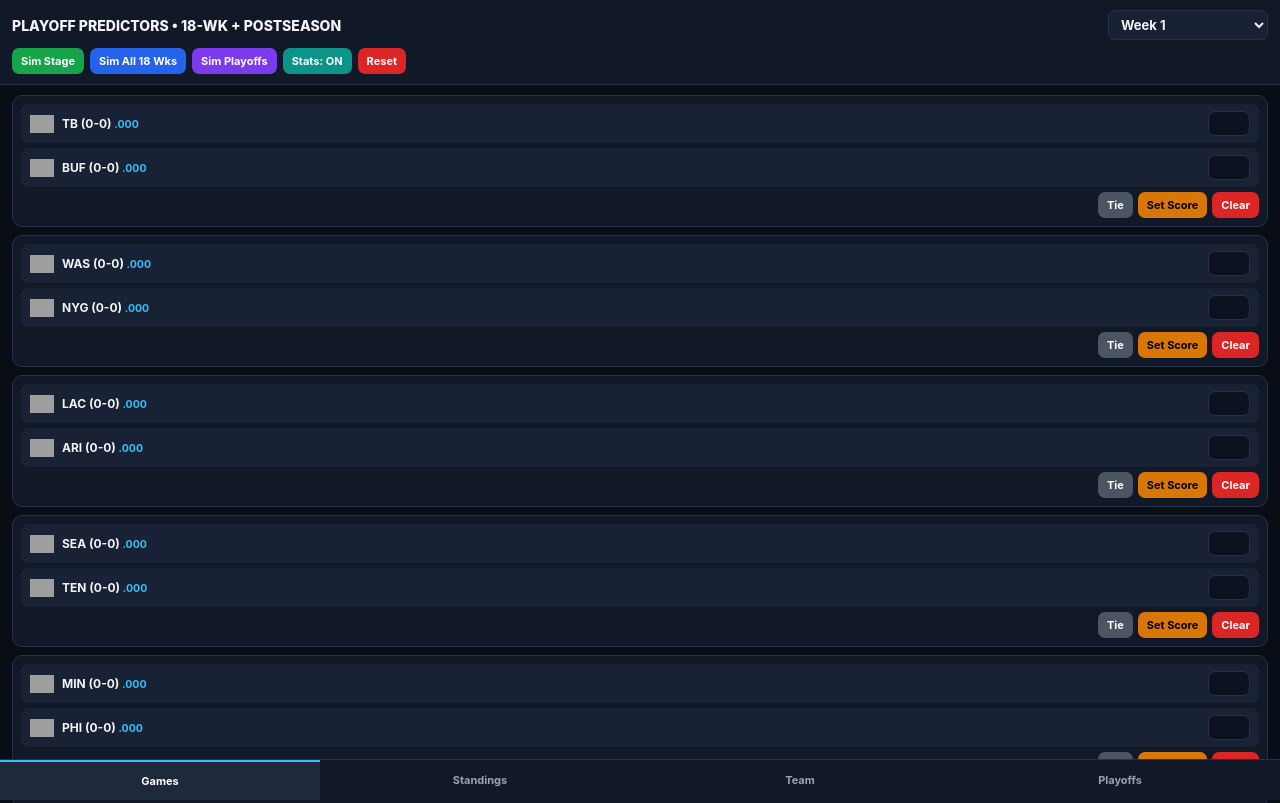
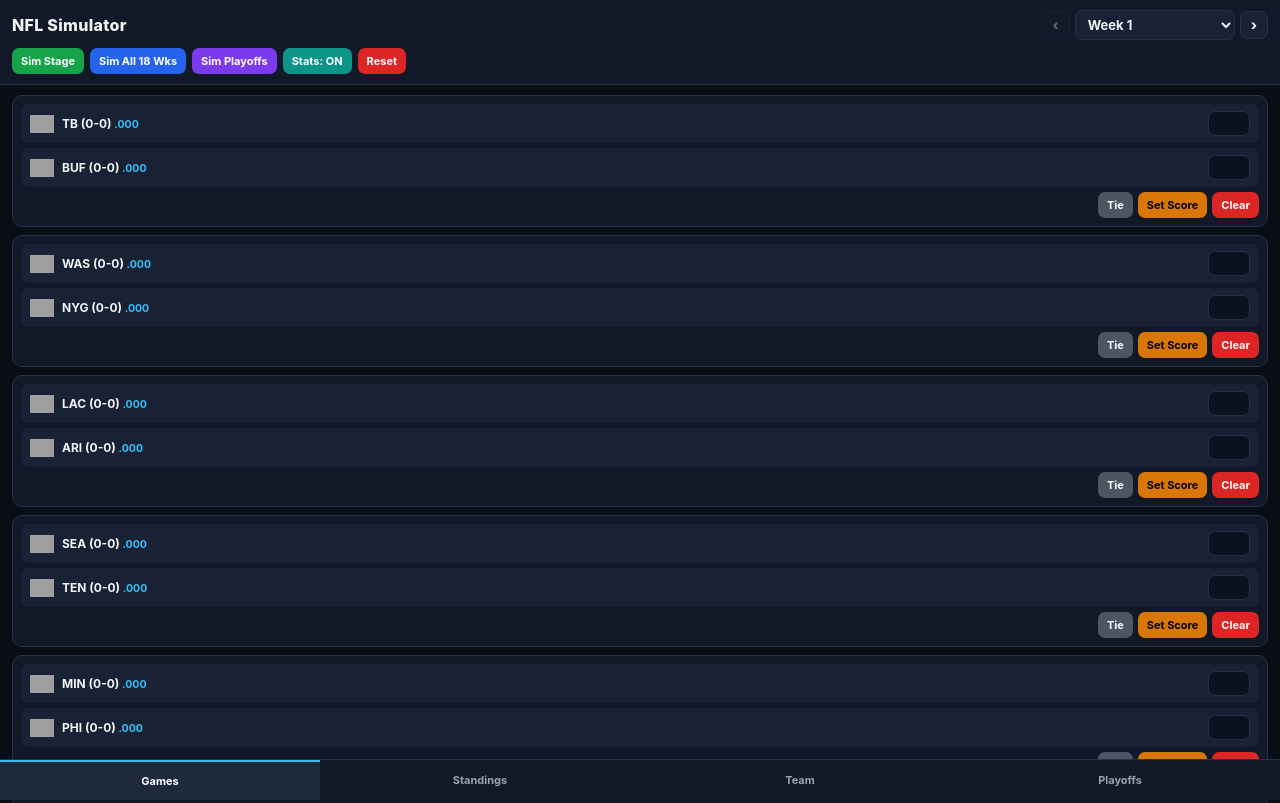
Before and after one commit to bjohnson12/NFLPlayoffSimulator, a plain HTML site: page index.html in a window 1280 px wide. Shown: the top 803 px of the page. Drawn offline with Linux system fonts and the light colour scheme; grey boxes are pictures that could not be loaded.

Commit message:
Update index.html

```diff
--- a/index.html
+++ b/index.html
@@ -3,7 +3,7 @@
 <head>
 <meta charset="UTF-8">
 <meta name="viewport" content="width=device-width, initial-scale=1.0, maximum-scale=1.0, user-scalable=no">
-<title>Playoff Predictors • 18-Wk NFL</title>
+<title>NFL Simulator</title>
 <style>
   * { box-sizing: border-box; -webkit-tap-highlight-color: transparent; }
   body {
@@ -28,7 +28,25 @@
     gap: 8px;
     margin-bottom: 8px;
   }
-  h1 { margin: 0; font-size: 14px; font-weight: 800; }
+  h1 { margin: 0; font-size: 16px; font-weight: 800; letter-spacing: 0.3px; }
+  .stage-nav {
+    display: flex;
+    align-items: center;
+    gap: 5px;
+  }
+  .nav-step {
+    background: #182234;
+    color: #f3f4f6;
+    border: 1px solid #263248;
+    padding: 5px 10px;
+    font-size: 14px;
+    font-weight: 800;
+    line-height: 1.1;
+  }
+  .nav-step:disabled {
+    opacity: 0.35;
+    cursor: default;
+  }
   .btn-row { display: flex; gap: 6px; overflow-x: auto; }
   select, button, input {
     font-family: inherit;
@@ -162,8 +180,12 @@
 
 <header>
   <div class="title-row">
-    <h1>PLAYOFF PREDICTORS • 18-WK + POSTSEASON</h1>
-    <select id="weekSelect"></select>
+    <h1>NFL Simulator</h1>
+    <div class="stage-nav">
+      <button id="prevStageBtn" class="nav-step" onclick="stepStage(-1)" aria-label="Previous week">&lsaquo;</button>
+      <select id="weekSelect"></select>
+      <button id="nextStageBtn" class="nav-step" onclick="stepStage(1)" aria-label="Next week">&rsaquo;</button>
+    </div>
   </div>
   <div class="btn-row">
     <button class="b-green" onclick="simCurrentWeek()">Sim Stage</button>
@@ -373,7 +395,7 @@ function generateBalanced18WeekSchedule() {
 
 var SCHED = generateBalanced18WeekSchedule();
 var games = [];
-var playoffGames = {}; // stage ("WC"|"DIV"|"CCG"|"SB") -> array of game objects
+var playoffGames = {};
 var stats = {};
 var seedsByConf = { AFC: [], NFC: [] };
 var divChamps = { AFC: {}, NFC: {} };
@@ -502,6 +524,26 @@ function toggleStatsMode() {
   renderTeamSchedule();
 }
 
+function updateStageNavButtons() {
+  var wkSel = document.getElementById("weekSelect");
+  var prevBtn = document.getElementById("prevStageBtn");
+  var nextBtn = document.getElementById("nextStageBtn");
+  if (!wkSel || !prevBtn || !nextBtn) return;
+  prevBtn.disabled = (wkSel.selectedIndex <= 0);
+  nextBtn.disabled = (wkSel.selectedIndex >= wkSel.options.length - 1);
+}
+
+function stepStage(delta) {
+  var wkSel = document.getElementById("weekSelect");
+  if (!wkSel) return;
+  var nextIdx = wkSel.selectedIndex + delta;
+  if (nextIdx >= 0 && nextIdx < wkSel.options.length) {
+    wkSel.selectedIndex = nextIdx;
+    updateStageNavButtons();
+    renderGames();
+  }
+}
+
 function simPair(away, home, neutral) {
   var pa = TEAMS[away].pwr + (neutral ? 0 : -1.5);
   var ph = TEAMS[home].pwr + (neutral ? 0 : 1.5);
@@ -517,7 +559,6 @@ function getGameWinner(g) {
   if (!g || !g.played || g.aPts === null || g.hPts === null || !g.away || !g.home) return null;
   if (g.aPts > g.hPts) return g.away;
   if (g.hPts > g.aPts) return g.home;
-  // Playoff tiebreaker fallback: higher seed (lower seed number) advances
   if (g.aSeed && g.hSeed) return g.aSeed < g.hSeed ? g.away : g.home;
   return g.home;
 }
@@ -571,7 +612,6 @@ function syncPlayoffMatchups() {
     var divB = divList[1];
 
     if (allWcDone && s1 && wcWinners.length === 3) {
-      // Lowest remaining seed (highest seed number) plays #1 seed
       wcWinners.sort(function(a, b) { return (seedRank[b] || 99) - (seedRank[a] || 99); });
       var lowestSeedTm = wcWinners[0];
       var otherTwo = [wcWinners[1], wcWinners[2]].sort(function(a, b) { return (seedRank[a] || 99) - (seedRank[b] || 99); });
@@ -668,7 +708,7 @@ function setPlayoffGameResult(pgid, ap, hp) {
   if (!g || !g.away || !g.home) return;
   var aVal = Math.max(0, Number(ap) || 0);
   var hVal = Math.max(0, Number(hp) || 0);
-  if (aVal === hVal) aVal += 3; // No ties in playoffs
+  if (aVal === hVal) aVal += 3;
   g.aPts = aVal;
   g.hPts = hVal;
   g.played = true;
@@ -870,6 +910,7 @@ function recomputeAll() {
   leagueOrder = allAbbrs.slice().sort(cmpDesc);
   syncPlayoffMatchups();
   applyStatsVisibility();
+  updateStageNavButtons();
   renderGames();
   renderStandings();
   renderTeamSchedule();
@@ -1183,7 +1224,10 @@ function initUI() {
     wkSel.appendChild(opt);
   }
   wkSel.value = "1";
-  wkSel.onchange = renderGames;
+  wkSel.onchange = function() {
+    updateStageNavButtons();
+    renderGames();
+  };
 
   var tmSel = document.getElementById("teamSelect");
   var keys = Object.keys(TEAMS).sort();
```
